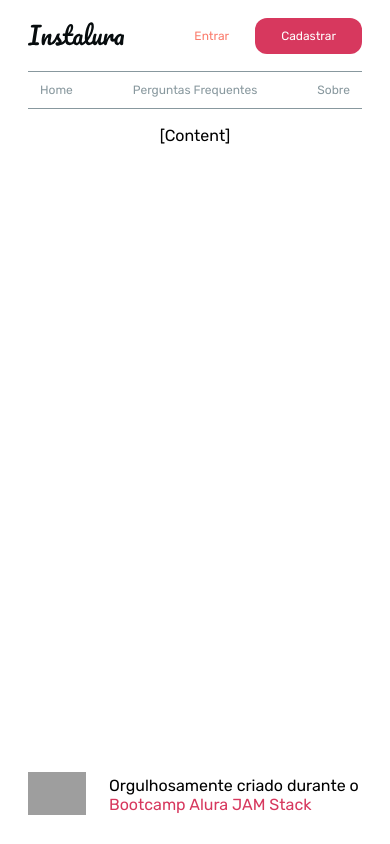
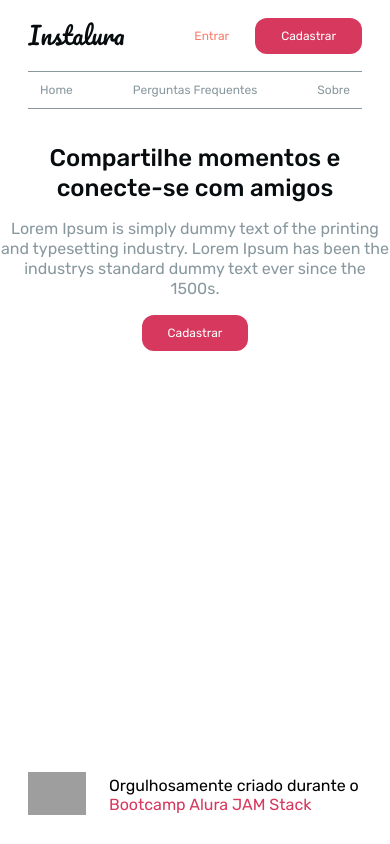
Before and after one commit to emersonpgomes/instalura, a Next.js app: page / in a window 390 px wide. Built offline with nearby package versions, Linux system fonts and the light colour scheme; grey boxes are pictures that could not be loaded.

Commit message:
feat: resultado da aula 08 - textos com breakpoints e atalho para props do css

```diff
--- a/pages/index.tsx
+++ b/pages/index.tsx
@@ -1,6 +1,8 @@
 import Head from 'next/head';
 import React from 'react';
+import { Button } from '../src/components/common/button';
 import { Menu } from '../src/components/common/menu';
+import { Text } from '../src/components/common/text';
 import { Layout } from '../src/components/layout';
 
 export default function Home() {
@@ -13,7 +15,43 @@ export default function Home() {
         <Menu />
       </Layout.Header>
       <Layout.Content>
-        <div style={{ textAlign: 'center' }}>[Content]</div>
+        <div>
+          <Text
+            variant="title"
+            tag="h1"
+            color="tertiary.main"
+            textAlign={{
+              xs: 'center',
+              md: 'left',
+            }}
+          >
+            Compartilhe momentos e conecte-se com amigos
+          </Text>
+          <Text
+            variant="paragraph1"
+            tag="p"
+            color="tertiary.light"
+            textAlign={{
+              xs: 'center',
+              md: 'left',
+            }}
+          >
+            Lorem Ipsum is simply dummy text of the printing and typesetting
+            industry. Lorem Ipsum has been the industrys standard dummy text
+            ever since the 1500s.
+          </Text>
+
+          <Button
+            variant="primary.main"
+            margin={{
+              xs: 'auto',
+              md: 'initial',
+            }}
+            display="block"
+          >
+            Cadastrar
+          </Button>
+        </div>
       </Layout.Content>
       <Layout.Footer>
         <a href="https://www.alura.com.br/">
--- a/src/components/common/button/button-style.tsx
+++ b/src/components/common/button/button-style.tsx
@@ -1,5 +1,9 @@
 import styled, { css } from 'styled-components';
-import { getBreakpointsMedia, getVariantColor } from '../../theme/utils';
+import {
+  CSSPropStyle, getBreakpointsMedia,
+  getVariantColor,
+  propToStyle
+} from '../../theme/utils';
 import { TextStyleVariants } from '../text/text-style';
 
 const ButtonGhostStyle = css`
@@ -12,7 +16,7 @@ const ButtonDefaultStyle = css`
   background-color: ${getVariantColor('color')};
 `;
 
-export interface ButtonStyleProps {
+export interface ButtonStyleProps extends Omit<CSSPropStyle, 'color'> {
   ghost?: boolean;
   variant:
     | 'primary.main'
@@ -44,4 +48,7 @@ export const ButtonStyle = styled.button<ButtonStyleProps>`
   &:focus {
     opacity: 0.5;
   }
+
+  ${propToStyle('margin')}
+  ${propToStyle('display')}
 `;
--- a/src/components/common/button/button.tsx
+++ b/src/components/common/button/button.tsx
@@ -3,7 +3,7 @@ import { ButtonStyle, ButtonStyleProps } from './button-style';
 
 export interface ButtonProps extends ButtonStyleProps {
   children: ReactNode;
-};
+}
 
 // eslint-disable-next-line react/jsx-props-no-spreading
 export const Button = (props: ButtonProps) => <ButtonStyle {...props} />;
--- a/src/components/common/text/text-style.tsx
+++ b/src/components/common/text/text-style.tsx
@@ -1,30 +1,43 @@
-import styled, { css } from 'styled-components';
+import styled, { css, DefaultTheme } from 'styled-components';
+import {
+  CSSPropStyle,
+  getBreakpointsMedia,
+  getVariantColor,
+  propToStyle
+} from '../../theme/utils';
 
-const paragraph1 = css`
-  ${({ theme }) => css`
-    font-size: ${theme.typography.paragraph1.fontSize};
-    font-weight: ${theme.typography.paragraph1.fontWeight};
-    line-height: ${theme.typography.paragraph1.lineHeight};
-  `}
-`;
-
-const smallestException = css`
-  ${({ theme }) => css`
-    font-size: ${theme.typography.smallestException.fontSize};
-    font-weight: ${theme.typography.smallestException.fontWeight};
-    line-height: ${theme.typography.smallestException.lineHeight};
-  `}
-`;
+function getTypographStyle(variant: keyof DefaultTheme['typography']) {
+  return css`
+    ${({ theme }) => css`
+      font-size: ${theme.typography[variant].fontSize};
+      font-weight: ${theme.typography[variant].fontWeight};
+      line-height: ${theme.typography[variant].lineHeight};
+    `}
+  `;
+}
 
 export const TextStyleVariants = {
-  paragraph1,
-  smallestException
-}
+  paragraph1: getTypographStyle('paragraph1'),
+  smallestException: getTypographStyle('smallestException'),
+  title: css`
+    ${getTypographStyle('titleXS')}
+    ${getBreakpointsMedia({
+      md: getTypographStyle('title'),
+    })}
+  `,
+};
 
-export interface TextStyleProps {
+export interface TextStyleProps extends Omit<CSSPropStyle, 'color'> {
   variant: keyof typeof TextStyleVariants;
+  color?: 'tertiary.main' | 'tertiary.light';
 }
 
 export const TextStyle = styled.span<TextStyleProps>`
-   ${({ variant }) => TextStyleVariants[variant]}
+  ${({ variant = 'paragraph1' }) => TextStyleVariants[variant]}
+
+  color: ${getVariantColor('color', 'color')};
+
+  ${propToStyle('textAlign')}
+  ${propToStyle('marginBottom')}
+  ${propToStyle('margin')}
 `;
--- a/src/components/common/text/text.tsx
+++ b/src/components/common/text/text.tsx
@@ -2,15 +2,11 @@ import React, { ReactNode } from 'react';
 import { TextStyle, TextStyleProps } from './text-style';
 
 export interface TextProps extends TextStyleProps {
-  tag: 'h1' | 'h2' | 'h3' | 'h4' | 'h5' | 'p' | 'li' | 'span';
+  tag?: 'h1' | 'h2' | 'h3' | 'h4' | 'h5' | 'p' | 'li' | 'span';
   children: ReactNode;
 }
 
-export const Text = ({
-  tag = 'span',
-  variant = 'paragraph1',
-  ...otherProps
-}: TextProps) => (
+export const Text = ({ tag = 'span', ...otherProps }: TextProps) => (
   // eslint-disable-next-line react/jsx-props-no-spreading
-  <TextStyle as={tag} variant={variant} {...otherProps} />
+  <TextStyle as={tag} {...otherProps} />
 );
--- a/src/components/theme/utils.ts
+++ b/src/components/theme/utils.ts
@@ -1,6 +1,8 @@
 import _ from 'lodash';
 import {
   css,
+  CSSObject,
+  CSSProperties,
   DefaultTheme,
   FlattenInterpolation,
   FlattenSimpleInterpolation,
@@ -8,9 +10,14 @@ import {
 } from 'styled-components';
 import { breakpoints } from './breakpoints';
 
-export function getVariantColor(colorProperty: string) {
-  return ({ theme, variant }: { theme: DefaultTheme; variant: string }) =>
-    _.get(theme, `colors.${variant}.${colorProperty}`);
+export function getVariantColor<PropType extends { theme: DefaultTheme }>(
+  themeColorProperty: string,
+  componentVariantProp?: keyof PropType
+) {
+  return (prop: PropType) => {
+    const variant = _.get(prop, componentVariantProp || 'variant');
+    return _.get(prop.theme, `colors.${variant}.${themeColorProperty}`);
+  };
 }
 
 type BreakpointKeyType = keyof DefaultTheme['breakpoints'];
@@ -18,7 +25,8 @@ type BreakpointKeyType = keyof DefaultTheme['breakpoints'];
 type CSSByBreakpointType = {
   [key in BreakpointKeyType]?:
     | FlattenSimpleInterpolation
-    | FlattenInterpolation<ThemeProps<DefaultTheme>>;
+    | FlattenInterpolation<ThemeProps<DefaultTheme>>
+    | CSSObject;
 };
 
 export function getBreakpointsMedia(cssByBreakpoint: CSSByBreakpointType) {
@@ -34,3 +42,27 @@ export function getBreakpointsMedia(cssByBreakpoint: CSSByBreakpointType) {
       `;
     });
 }
+
+export type CSSPropStyle = {
+  [cssKey in keyof CSSProperties]:
+    | CSSProperties[cssKey]
+    | { [key in BreakpointKeyType]?: CSSProperties[cssKey] };
+};
+
+export function propToStyle(propName: keyof CSSPropStyle) {
+  return (props: CSSPropStyle) => {
+    const propValue = props[propName];
+
+    if (typeof propValue === 'object') {
+      return getBreakpointsMedia({
+        ...(propValue.xs && { xs: { [propName]: propValue.xs } }),
+        ...(propValue.sm && { sm: { [propName]: propValue.sm } }),
+        ...(propValue.md && { md: { [propName]: propValue.md } }),
+        ...(propValue.lg && { lg: { [propName]: propValue.lg } }),
+        ...(propValue.xl && { xl: { [propName]: propValue.xl } }),
+      });
+    }
+
+    return { [propName]: propValue };
+  };
+}
```
